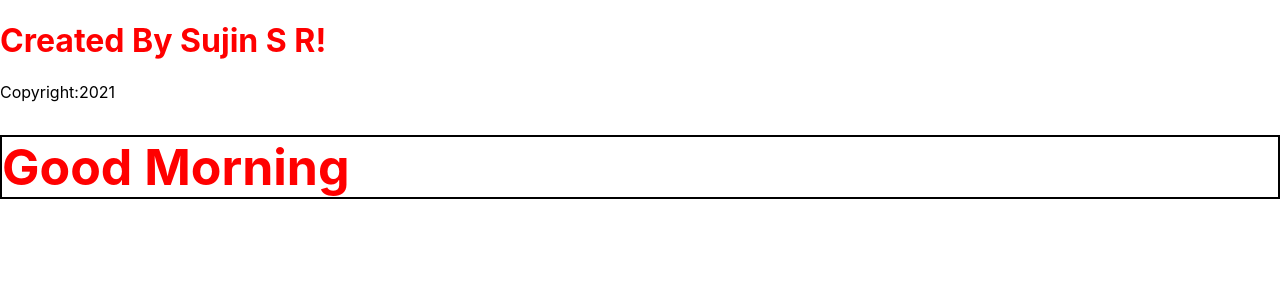
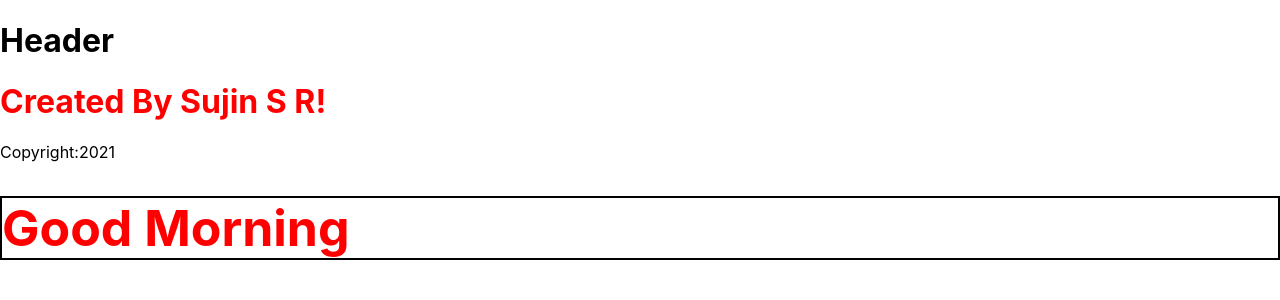
Before and after one commit to Charlie-007-star/React---Udemy, a React (Create React App) app: page / in a window 1280 px wide. Shown: the top 300 px of the page. Built offline with nearby package versions, Linux system fonts and the light colour scheme.

Commit message:
components started

```diff
--- /dev/null
+++ b/src/components/App.js
@@ -0,0 +1,16 @@
+import React from "react";
+import Header from "./Header";
+import Time from "./Time"
+
+
+
+const App = () => {
+    return (
+        <>
+        <Header />
+        <Time />
+        </>
+    )
+}
+
+export default App
--- /dev/null
+++ b/src/components/Header.js
@@ -0,0 +1,11 @@
+import React from 'react'
+
+const Header = () => {
+    return (
+        <>
+          <h1>Header</h1>
+        </>
+    )
+}
+
+export default Header;
--- a/src/App.js
+++ b/src/components/Time.js
@@ -1,4 +1,4 @@
-import React from "react";
+import React from 'react'
 
 const fName = "Sujin";
 const lName = "S R";
@@ -10,7 +10,7 @@ const customStyle = {
     border: "2px solid black"
 }
 
-var day = "Good Morning"
+var day;
 var date = new Date();
 var hour = date.getHours();
 
@@ -28,16 +28,14 @@ if(hour < 12){
     customStyle.color = "blue"
 }
 
-
-const App = () => {
+const Time = () => {
     return (
         <>
         <h1 className="heading" contentEditable="true" spellCheck="false">Created By {`${fName} ${lName}`}!</h1>
         <p>Copyright:{year}</p>
         <h1 style={customStyle}>{day}</h1>
-
         </>
     )
 }
 
-export default App
+export default Time;
--- a/src/index.js
+++ b/src/index.js
@@ -1,6 +1,6 @@
 import React from "react";
 import ReactDOM from "react-dom"
-import App from "./App"
+import App from "./components/App"
 
 
 ReactDOM.render(
```
Also changed, not shown: 1 other file (tests, documents, lock files or other folders).
